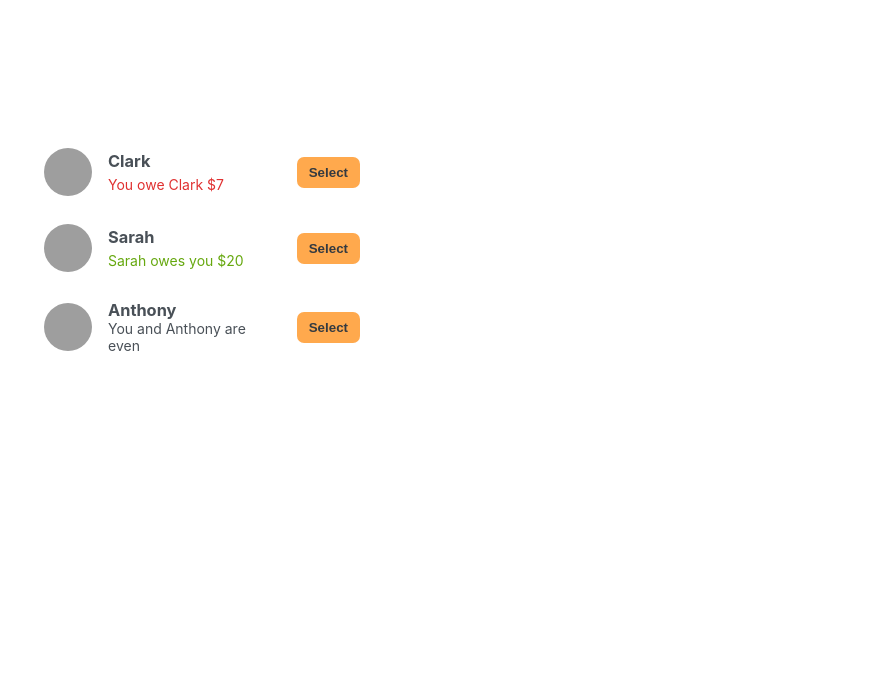
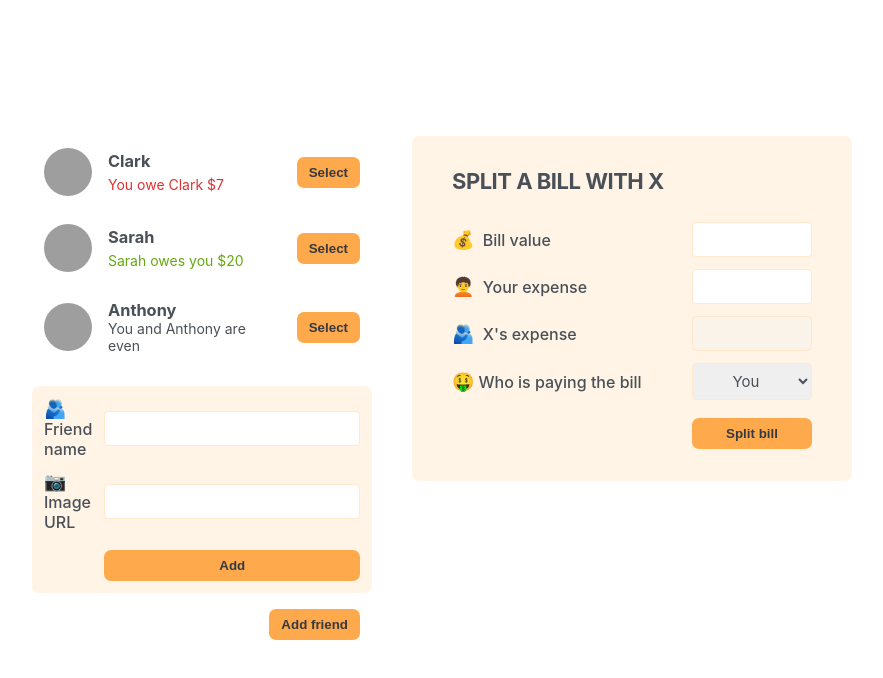
Before and after one commit to AmanKushwaha096/Ear-n-split, a React (Create React App) app: page / in a window 1280 px wide. Shown: the top 678 px of the page, without its empty margins (198-1081 px from the left). Built offline with nearby package versions, Linux system fonts and the light colour scheme; grey boxes are pictures that could not be loaded.

Commit message:
Added splitting component

```diff
--- a/src/App.js
+++ b/src/App.js
@@ -23,7 +23,10 @@
   return <div className="app">
     <div className="sidebar">
       <FriendsList />
+      <FormAddFriend/>
+      <Button>Add friend</Button>
     </div>
+    <FormSplitBill/>
   </div>
 }
 
@@ -47,7 +50,48 @@
       {friend.balance === 0 && <p >You and {friend.name} are even
       </p>}
 
-      <button className="button">Select</button>
+      <Button>Select</Button>
     </li>
   )
 }
+
+function Button({children}){
+  return (
+    <button className="button">{children}</button>
+  )
+}
+
+function FormAddFriend(){
+  return <form className="form-add-friend">
+    <label>🫂 Friend name</label>
+    <input type="text" />
+
+    <label>📷 Image URL</label>
+    <input type="text"/>
+
+    <Button>Add</Button>
+  </form>
+}
+
+function FormSplitBill(){
+  return <form className="form-split-bill">
+    <h2>Split a bill with X</h2>
+
+    <label>💰 Bill value</label>
+    <input type="text" />
+
+    <label>🧑‍🦱 Your expense</label>
+    <input type="text" />
+
+    <label>🫂 X's expense</label>
+    <input type="text" disabled/>
+
+    <label>🤑Who is paying the bill</label>
+    <select>
+      <option value="user">You</option>
+      <option value="friend">X</option>
+    </select>
+
+    <Button>Split bill</Button>
+  </form>
+}
```
